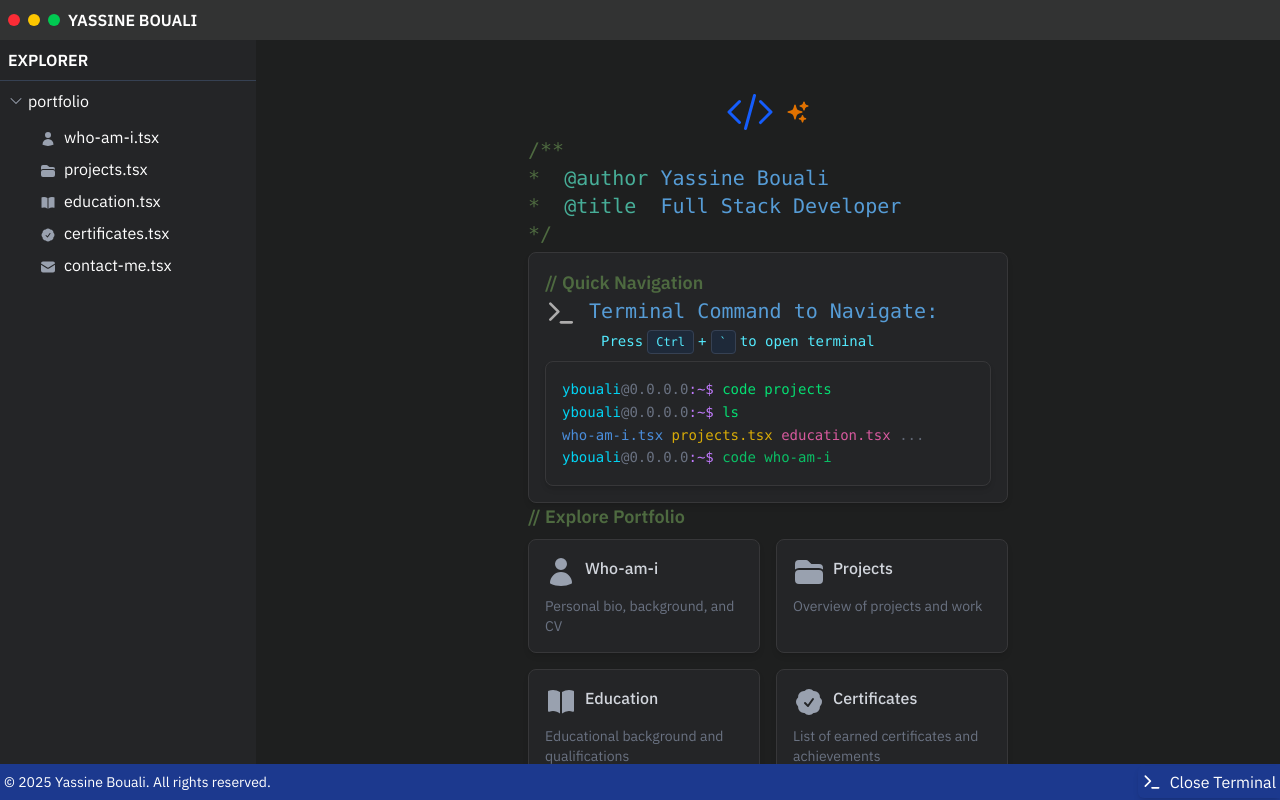
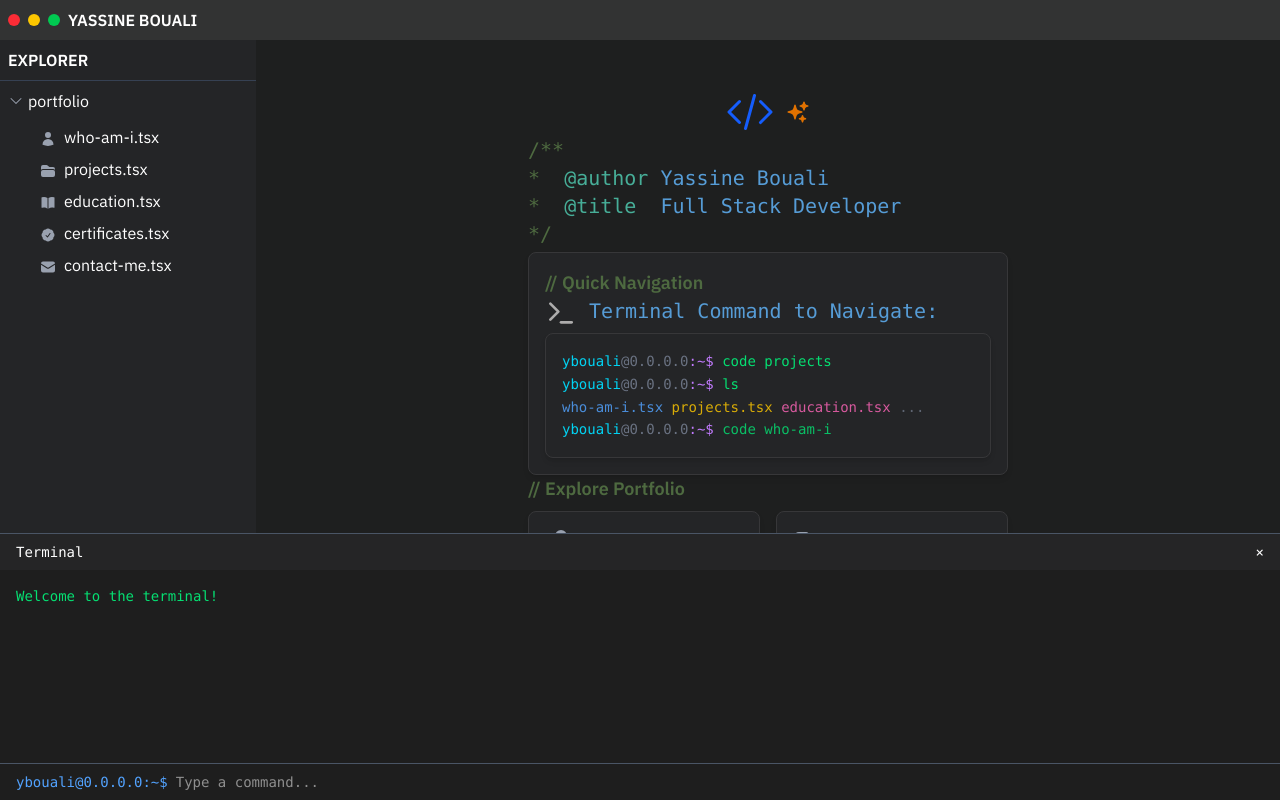
Before and after one commit to Ybouali/ybouali, a React (Vite) app: page / in a window 1280 px wide. Both pictures are taken after a click on the button "Open Terminal". Built offline with nearby package versions, Linux system fonts and the light colour scheme.

Commit message:
working on the terminal

```diff
--- a/src/App.tsx
+++ b/src/App.tsx
@@ -1,14 +1,18 @@
 import './App.css';
 import { Footer, SideBar, TopHeader } from './components';
+import Terminal from './components/Terminal';
+import { useAppContext } from './context/AppContext';
 import Pages from './pages';
 
 function App() {
+    const { openTerminal } = useAppContext();
     return (
         <div className="h-screen w-screen overflow-hidden grid grid-rows-[auto_1fr_auto] grid-cols-[auto_1fr]">
             <TopHeader />
             <SideBar />
             <Pages />
             <Footer />
+            {openTerminal && <Terminal />}
         </div>
     );
 }
--- a/src/components/Terminal/index.tsx
+++ b/src/components/Terminal/index.tsx
@@ -1,9 +1,110 @@
+import { useState, useRef, useEffect } from 'react';
+import { useAppContext } from '../../context/AppContext';
+import { motion } from 'framer-motion';
+
 function Terminal() {
+    const { setOpenTerminal } = useAppContext();
+    const [command, setCommand] = useState('');
+    const [history, setHistory] = useState<{ cmd: string; output: string }[]>(
+        []
+    );
+    const inputRef = useRef<HTMLInputElement>(null);
+    const terminalRef = useRef<HTMLDivElement>(null);
+
+    useEffect(() => {
+        if (inputRef.current) {
+            inputRef.current.focus();
+        }
+    }, []);
+
+    useEffect(() => {
+        if (terminalRef.current) {
+            terminalRef.current.scrollTop = terminalRef.current.scrollHeight;
+        }
+    }, [history]);
+
+    const handleCommand = (e: React.FormEvent) => {
+        e.preventDefault();
+        if (!command.trim()) return;
+
+        let output = '';
+        const lowerCmd = command.trim().toLowerCase();
+
+        if (lowerCmd === 'clear') {
+            setHistory([]);
+            setCommand('');
+            return; // Don't add to history
+        } else if (lowerCmd === 'help') {
+            output =
+                'Available commands:\n' +
+                '- ls: List Projects screens\n' +
+                '- code: Open screen \n' +
+                '- clear: Clear the terminal screen\n' +
+                '- help: Show this help message';
+        } else if (lowerCmd === 'ls') {
+            output =
+                'who-am-i.tsx projects.tsx education.tsx certificates.tsx contact-me.tsx';
+        } else if (lowerCmd.startsWith('code')) {
+            const fileName = lowerCmd.split(' ')[1];
+
+            if (fileName) {
+                output = `Opening ${fileName} in VS Code ... `;
+            } else {
+                output = 'Please specify a file to open.';
+            }
+        } else {
+            output = `Command not found: ${command}`;
+        }
+
+        setHistory([...history, { cmd: command, output }]);
+        setCommand('');
+    };
+
     return (
-        <div>
-            <h2>Terminal</h2>
-            <p>Welcome to the terminal!</p>
-        </div>
+        <motion.div
+            initial={{ y: '100%' }}
+            animate={{ y: 0 }}
+            exit={{ y: '100%' }}
+            transition={{ duration: 0.3, ease: 'easeInOut' }}
+            className="fixed bottom-0 left-0 right-0 h-1/3 bg-[#1e1e1e] text-white font-mono text-sm overflow-hidden flex flex-col z-30 border-t border-gray-600"
+        >
+            <div className="flex justify-between items-center bg-[#252526] px-4 py-2">
+                <span>Terminal</span>
+                <button
+                    className="text-white hover:text-gray-300 transition-colors"
+                    onClick={() => setOpenTerminal(false)}
+                >
+                    ×
+                </button>
+            </div>
+            <div ref={terminalRef} className="flex-1 overflow-y-auto p-4">
+                <p className="text-green-400">Welcome to the terminal!</p>
+                {history.map((item, index) => (
+                    <div key={index}>
+                        <span className="text-blue-400">
+                            {`ybouali@0.0.0.0:~$ ${item.cmd}`}
+                        </span>
+                        <br />
+                        <span className="text-gray-300">{item.output}</span>
+                        <br />
+                    </div>
+                ))}
+            </div>
+            <form
+                onSubmit={handleCommand}
+                className="bg-[#1e1e1e] px-4 py-2 flex items-center border-t border-gray-600"
+            >
+                <span className="text-blue-400 mr-2">{`ybouali@0.0.0.0:~$ `}</span>
+                <input
+                    ref={inputRef}
+                    type="text"
+                    value={command}
+                    onChange={(e) => setCommand(e.target.value)}
+                    className="flex-1 bg-transparent outline-none text-white"
+                    placeholder="Type a command..."
+                />
+            </form>
+        </motion.div>
     );
 }
 
--- a/src/pages/Main/TerminalInfo.tsx
+++ b/src/pages/Main/TerminalInfo.tsx
@@ -9,17 +9,6 @@ function TerminalInfo() {
                 <div className="flex flex-col">
                     <pre className="text-xl text-[#569cd6]">
                         Terminal Command to Navigate:
-                    </pre>
-                    <pre className="inline-block px-3 py-1.5 text-sm font-medium text-cyan-300 ">
-                        Press
-                        <kbd className="px-2 py-1 mx-1 text-xs font-mono bg-gray-800 rounded border border-gray-700">
-                            Ctrl
-                        </kbd>
-                        +
-                        <kbd className="px-2 py-1 mx-1 text-xs font-mono bg-gray-800 rounded border border-gray-700">
-                            `
-                        </kbd>
-                        to open terminal
                     </pre>
                 </div>
             </div>
```
